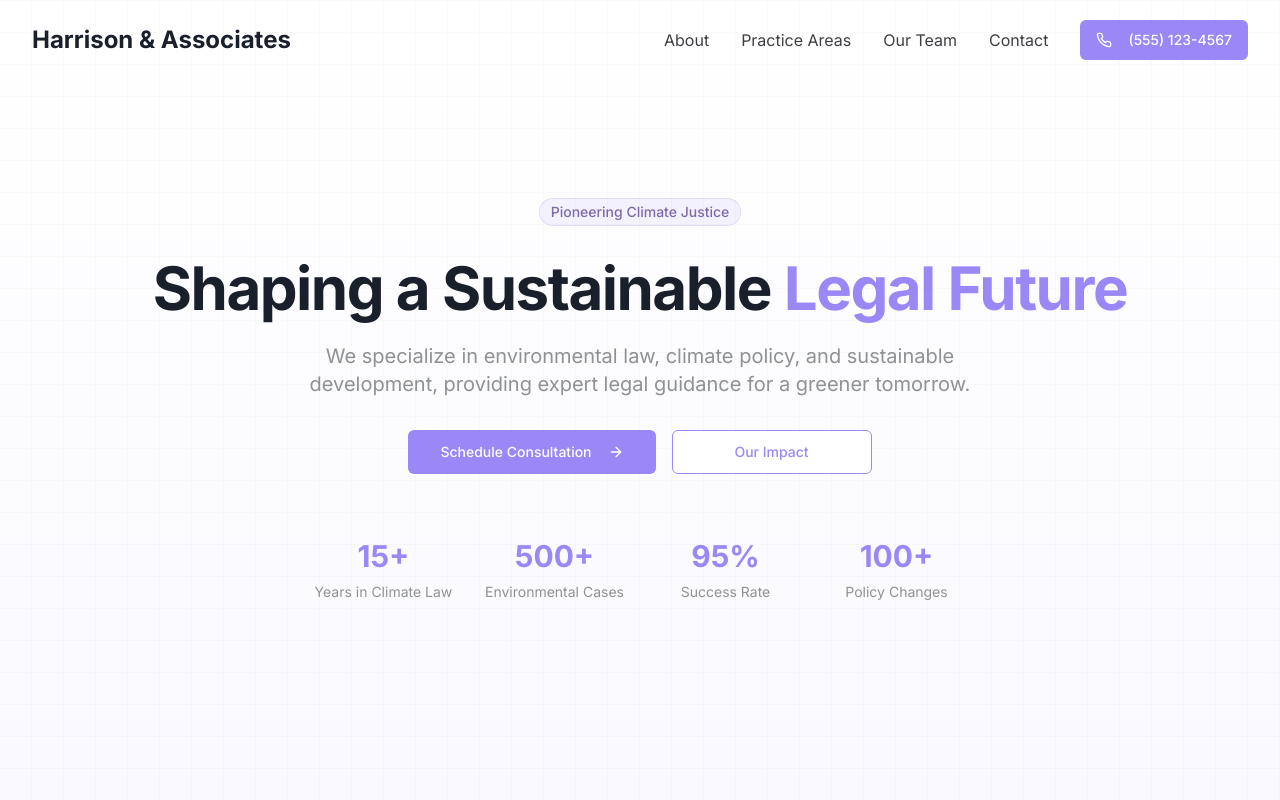
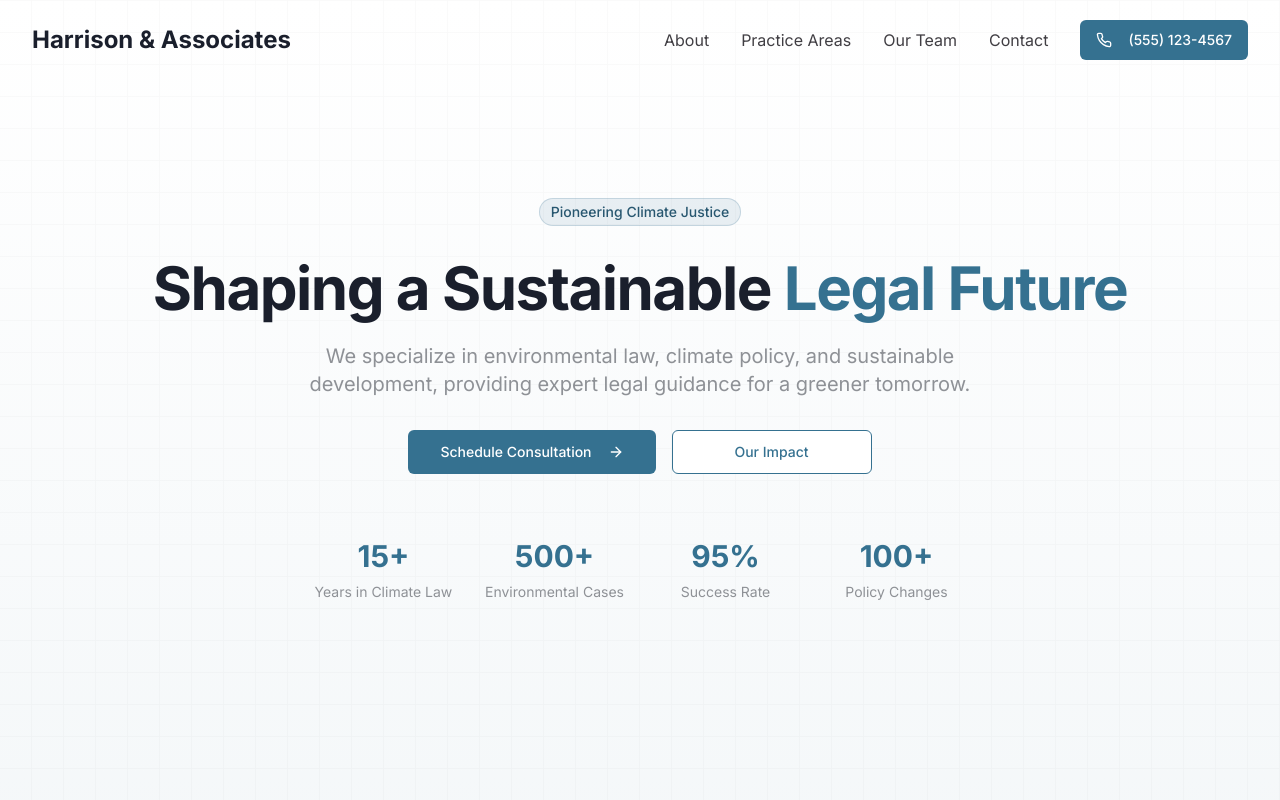
Before and after one commit to yashtomar15/juris-convert-modern, a React (Vite) app: page / in a window 1280 px wide. Shown: the top 800 px of the page. Built offline with nearby package versions, Linux system fonts and the light colour scheme.

Commit message:
Update primary color
Updated the primary color to #357190.

```diff
--- a/tailwind.config.ts
+++ b/tailwind.config.ts
@@ -26,9 +26,9 @@ export default {
         background: "hsl(var(--background))",
         foreground: "hsl(var(--foreground))",
         primary: {
-          DEFAULT: "#9b87f5",
-          dark: "#7E69AB",
-          light: "#D6BCFA"
+          DEFAULT: "#357190",
+          dark: "#285770", // Darker shade of the primary color
+          light: "#4A8CAD" // Lighter shade of the primary color
         },
         neutral: {
           dark: "#1A1F2C",
@@ -36,7 +36,7 @@ export default {
           light: "#8E9196"
         },
         accent: {
-          DEFAULT: "#6E59A5",
+          DEFAULT: "#357190",
           foreground: "#FFFFFF"
         }
       },
```
